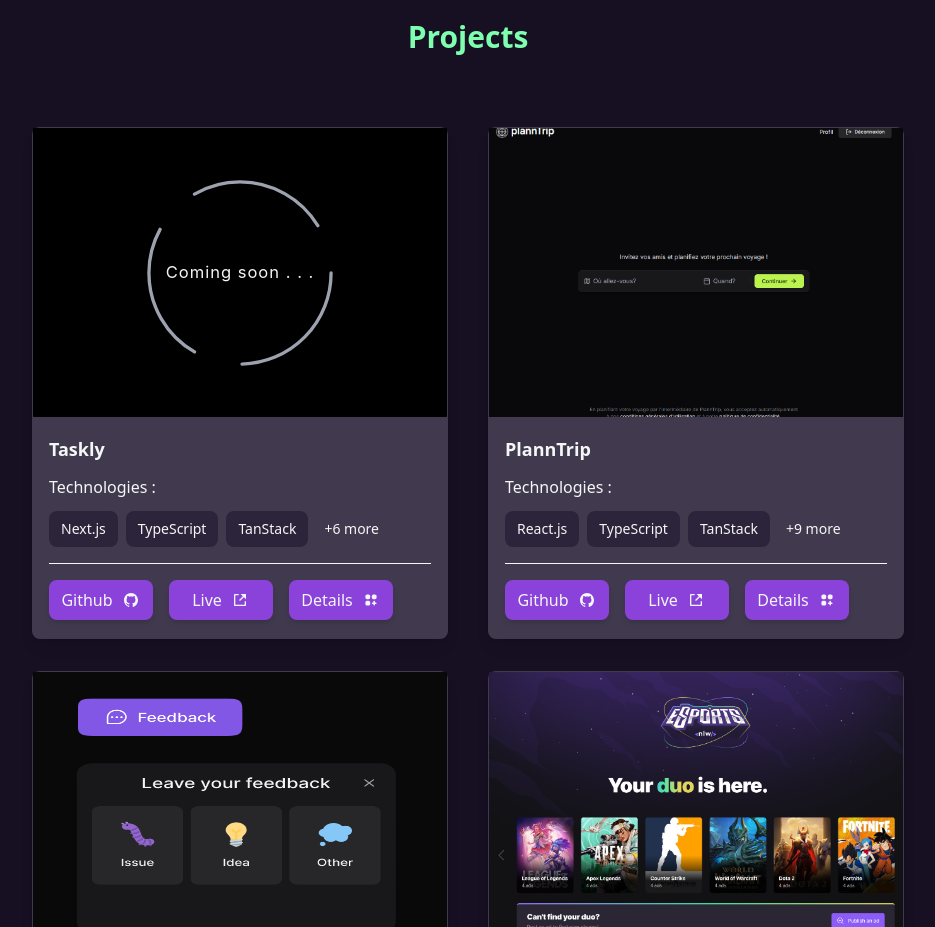
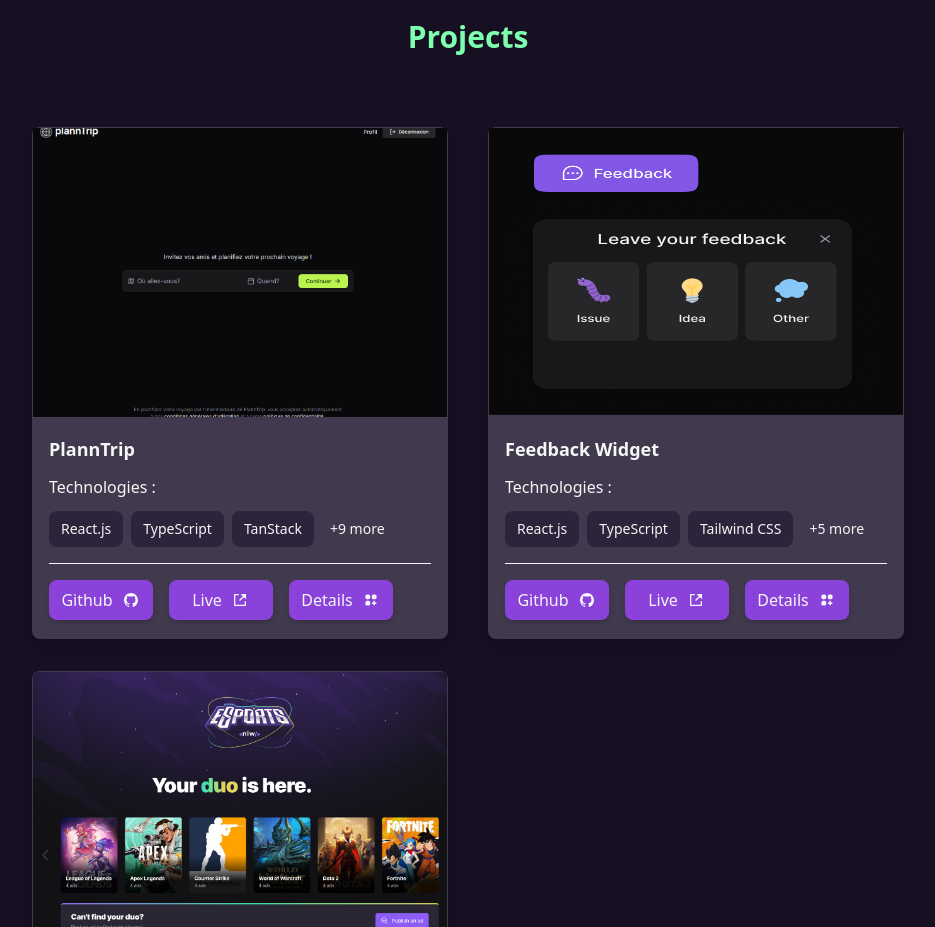
Before and after one commit to xeniaalex3/portfolio_xenia, a Next.js app: page / in a window 1280 px wide. Shown: the part 1980-2907 px from the top of the page, without its empty margins (172-1107 px from the left). Built offline with nearby package versions, Linux system fonts and the light colour scheme; no server answers.

Commit message:
🔧 comment out Taskly project details in ProjectsData for future reference

```diff
--- a/src/data/projects_data.ts
+++ b/src/data/projects_data.ts
@@ -1,25 +1,25 @@
 import image2 from '@/assets/image/plannTrip.png'
 import image3 from '@/assets/image/feedback1.png'
 import image4 from '@/assets/image/esports.png'
-import image1 from '@/assets/image/téléchargement.svg'
+// import image1 from '@/assets/image/téléchargement.svg'
 
 export const ProjectsData = [
-  {
-    id: 1,
-    title: 'Taskly',
-    image: image1,
-    technos: [
-      'Next.js',
-      'TypeScript',
-      'TanStack',
-      'Authentication',
-      'Prisma',
-      'PostgreSQL',
-      'Tailwind CSS',
-      'CI/CD',
-      'Github Actions'
-    ]
-  },
+  // {
+  //   id: 1,
+  //   title: 'Taskly',
+  //   image: image1,
+  //   technos: [
+  //     'Next.js',
+  //     'TypeScript',
+  //     'TanStack',
+  //     'Authentication',
+  //     'Prisma',
+  //     'PostgreSQL',
+  //     'Tailwind CSS',
+  //     'CI/CD',
+  //     'Github Actions'
+  //   ]
+  // },
   {
     id: 2,
     title: 'PlannTrip',
```
